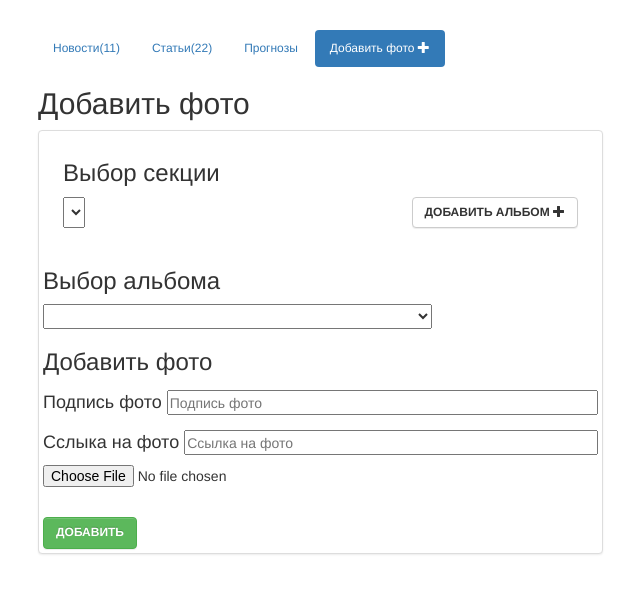
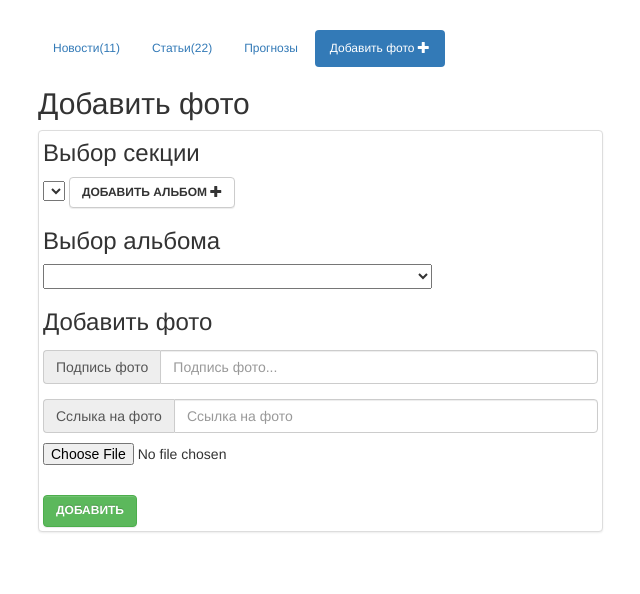
Before and after one commit to timofeyantonenko/fhouse, a Django app: page /admin_page/gallery/ in a window 1280 px wide. Shown: the part 50-644 px from the top of the page, without its empty margins (27-667 px from the left). Run offline with Django 3.2, Linux system fonts and the light colour scheme; lists and menus that the app fills with data are empty; some libraries are stand-ins or nearby versions.

Commit message:
nothing change

```diff
--- a/fhouse/static/css/admin.css
+++ b/fhouse/static/css/admin.css
@@ -399,15 +399,6 @@ ul {
 
 /*Add photo*/
 
-.sectionPhoto {
-    display: -webkit-box;
-    display: -ms-flexbox;
-    display: flex;
-    -ms-flex-wrap: wrap;
-        flex-wrap: wrap;
-    justify-content: space-between;
-    padding: 20px;
-}
 
 .sectionPhoto h3 {
     width: 100%;
@@ -472,12 +463,6 @@ form img {
 
 /*Modal add album*/
 
-#add-album .addAlbum {
-    display: -webkit-box;
-    display: -ms-flexbox;
-    display: flex;
-}
-
 #selectSectiomModal {
     height: 25px;
     margin-right: 5px;
@@ -485,13 +470,7 @@ form img {
 }
 
 #add-album .addAlbum .titleAlbum {
-    display: -webkit-box;
-    display: -ms-flexbox;
-    display: flex;
     width: 100%;
-    -webkit-box-align: center;
-        -ms-flex-align: center;
-            align-items: center;
     margin: 10px 0;
 }
 
--- a/fhouse/templates/admin_page/admin_photo.html
+++ b/fhouse/templates/admin_page/admin_photo.html
@@ -45,13 +45,23 @@
                         </div>
                         <h3>Добавить фото</h3>
                         <div class="addPhoto">
-                            <div class="titlePhoto">
-                                <h4>Подпись фото</h4>
-                                <textarea name="" id="photo_title" placeholder="Подпись фото"></textarea>
+                            <div class="titlePhoto input-group">
+                                <span class="input-group-addon">Подпись фото</span>
+                                <input
+                                  type="text"
+                                  id="photo_title"
+                                  class="form-control"
+                                  placeholder="Подпись фото..."
+                                >
                             </div>
-                            <div class="titlePhoto">
-                                <h4>Сслыка на фото</h4>
-                                <textarea name="" id="photo_url" placeholder="Ссылка на фото"></textarea>
+                            <div class="titlePhoto input-group">
+                                <span class="input-group-addon">Сслыка на фото</span>
+                                <input
+                                  type="text"
+                                  id="photo_url"
+                                  class="form-control"
+                                  placeholder="Ссылка на фото"
+                                >
                             </div>
                             <div class="albumPhoto">
                                 <form id="add-photo-form" runat="server">
@@ -80,13 +90,13 @@
                     <select id="selectSectiomModal">
                     </select>
                     <div class="addAlbum">
-                        <div class="titleAlbum">
-                            <h4>Названия альбома:</h4>
-                            <textarea name="" id="album-title-input" placeholder="Названия альбома"></textarea>
+                        <div class="titleAlbum input-group">
+                            <span class="input-group-addon">Названия альбома:</span>
+                            <input type="text" id="album-title-input" class="form-control" placeholder="Названия альбома">
                         </div>
-                        <div class="photoAlbum">
-                            <h4>Ссылка на фото для альбома:</h4>
-                            <textarea name="" id="album-photo-input" placeholder="Ссылка на фото альбома"></textarea>
+                        <div class="photoAlbum input-group">
+                            <span class="input-group-addon">Ссылка на фото для альбома:</span>
+                            <input type="text" id="album-photo-input" class="form-control" placeholder="Ссылка на фото альбома">
                         </div>
                     </div>
                     <div class="albumPhoto">
```
Also changed, not shown: fhouse/static/css/article.css (+5 -6 lines), fhouse/static/js/post_list.js (+18 -15 lines), fhouse/templates/posts/post_list.html (+3 -9 lines).
